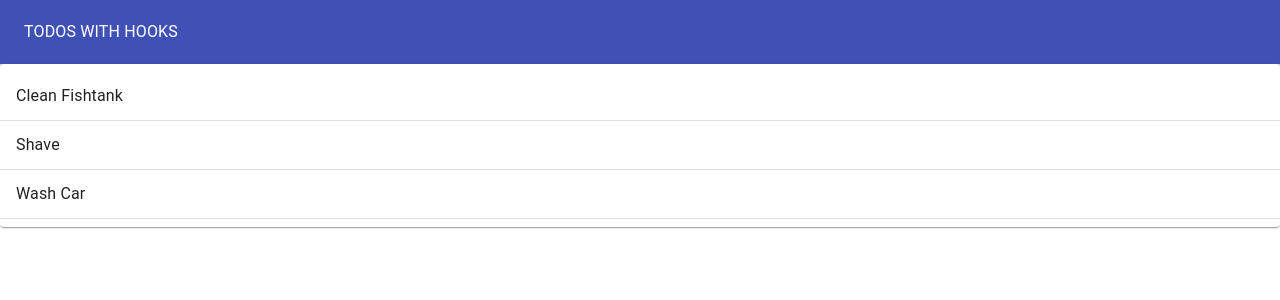
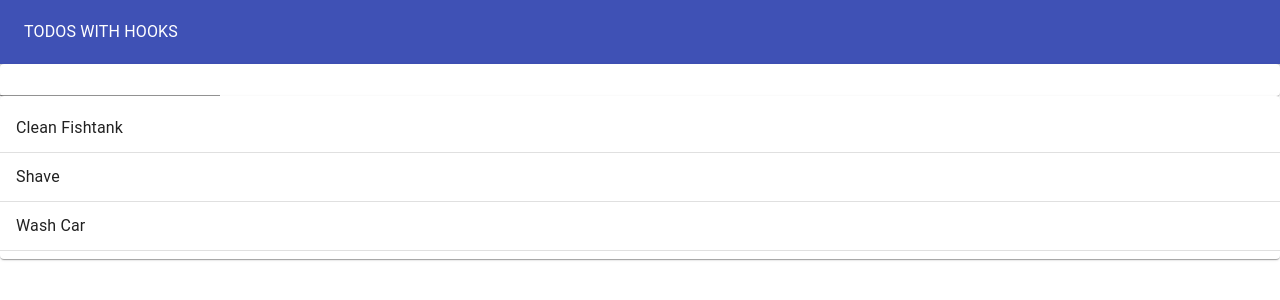
Before and after one commit to 21grahams-workshops/hooks2, a React (Create React App) app in the folder hooks-todo/: page / in a window 1280 px wide. Shown: the top 300 px of the page. Built offline with nearby package versions, Linux system fonts and the light colour scheme.

Commit message:
TodoForm functional, but hard coded currently and not persistent

```diff
--- a/hooks-todo/src/TodoApp.js
+++ b/hooks-todo/src/TodoApp.js
@@ -1,5 +1,6 @@
 import React, { useState } from 'react';
 import TodoList from './TodoList';
+import TodoForm from './TodoForm';
 import Typography from '@material-ui/core/Typography';
 import Paper from '@material-ui/core/Paper';
 import AppBar from '@material-ui/core/AppBar';
@@ -14,6 +15,9 @@
     {id: 1, task: 'Wash Car', completed: false}
   ]
   const [todos, setTodos] = useState(initialTodos);
+  const addTodo = newTodoText => {
+    setTodos([...todos, {id: 4, task: newTodoText, completed: false}])
+  }
 
   return (
     <Paper style={{
@@ -29,6 +33,7 @@
           <Typography color='inherit'>TODOS WITH HOOKS</Typography>
         </Toolbar>
       </AppBar>
+      <TodoForm addTodo={addTodo}/>
       <TodoList todos={todos}></TodoList>
     </Paper>
   )
--- /dev/null
+++ b/hooks-todo/src/TodoForm.js
@@ -0,0 +1,23 @@
+import React from "react";
+import useInputState from "./hooks/useInputState";
+import Paper from "@material-ui/core/Paper";
+import TextField from "@material-ui/core/TextField";
+
+function TodoForm({ addTodo }) {
+  const [value, handleChange, reset] = useInputState("");
+  return (
+    <Paper>
+      <form
+        onSubmit={(e) => {
+          e.preventDefault();
+          addTodo(value);
+          reset();
+        }}
+      >
+        <TextField value={value} onChange={handleChange} />
+      </form>
+    </Paper>
+  );
+}
+
+export default TodoForm;
--- /dev/null
+++ b/hooks-todo/src/hooks/useInputState.js
@@ -0,0 +1,13 @@
+/* eslint-disable import/no-anonymous-default-export */
+import { useState } from 'react';
+
+export default initialVal => {
+  const [value, setValue] = useState(initialVal);
+  const handleChange = e => {
+    setValue(e.target.value);
+  };
+  const reset = () => {
+    setValue('');
+  }
+  return [value, handleChange, reset];
+};
```
